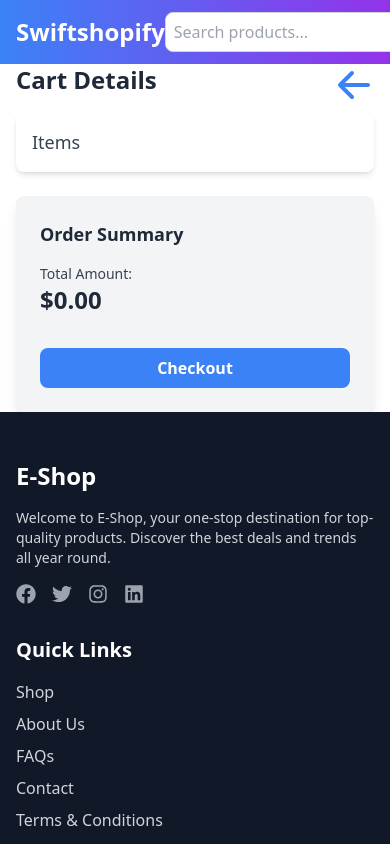
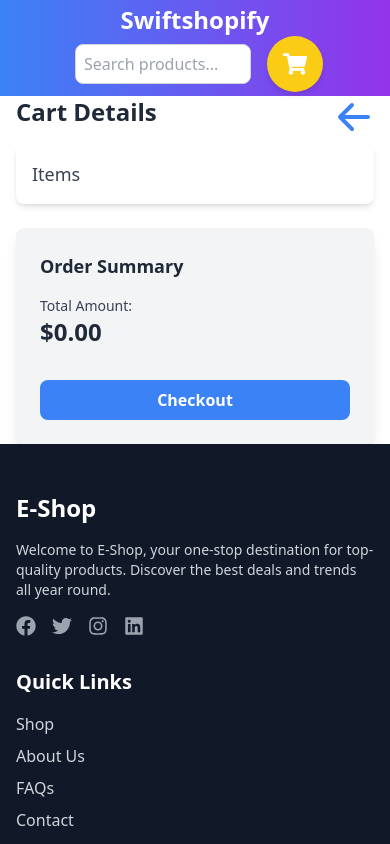
Before and after one commit to dksah1/e-shop, a React (Vite) app: page /cart in a window 390 px wide. Shown: the top 844 px of the page. Built offline with nearby package versions, Linux system fonts and the light colour scheme.

Commit message:
add changes related to responsiveness

```diff
--- a/src/App.jsx
+++ b/src/App.jsx
@@ -1,5 +1,4 @@
-import React from "react";
-import { QueryClient, QueryClientProvider } from "@tanstack/react-query";
+import React, { useEffect, useState } from "react";
 import ProductPage from "./pages/ProductPage";
 import { Routes, Route } from "react-router-dom";
 import ProductDetails from "./pages/ProductDetails";
@@ -8,12 +7,31 @@
 import CartDetail from "./pages/CartDetail";
 import Header from "./components/Header";
 import Footer from "./components/Footer";
+import { useGetCartDetails } from "./hooks/useCartHooks";
 
-const queryClient = new QueryClient();
+const App = () => {
+  const [cartQuantity, setCartQuantity] = useState(0);
+  const [searchTerm, setSearchTerm] = useState("");
 
-const App = () => (
-  <QueryClientProvider client={queryClient}>
-    <Header />
+  const cartId = localStorage.getItem("cart_id");
+  const { data: cartData } = useGetCartDetails(cartId);
+
+  useEffect(() => {
+    if (cartData) {
+      const totalQuantity = cartData.data.data.items.reduce(
+        (sum, item) => sum + item.quantity,
+        0
+      );
+      setCartQuantity(totalQuantity);
+    }
+  }, [cartData]);
+  return (
+    <>
+      <Header
+        searchTerm={searchTerm}
+        setSearchTerm={setSearchTerm}
+        cartQuantity={cartQuantity}
+      />
       <Routes>
         <Route path="/" element={<ProductPage />} />
         <Route path="/cart" element={<CartDetail />} />
@@ -21,7 +39,8 @@
       </Routes>
       <Footer />
       <ToastContainer />
-  </QueryClientProvider>
+    </>
   );
+};
 
 export default App;
--- a/src/components/Header.jsx
+++ b/src/components/Header.jsx
@@ -3,7 +3,7 @@
 import { FaShoppingCart } from "react-icons/fa";
 import { Link } from "react-router-dom";
 
-const Header = ({ searchTerm, setSearchTerm }) => {
+const Header = ({ searchTerm, setSearchTerm, cartQuantity }) => {
   const [scrolling, setScrolling] = useState(false);
 
   useEffect(() => {
@@ -22,17 +22,17 @@
       initial={{ y: -100 }}
       animate={{ y: 0 }}
       transition={{ duration: 0.5 }}
-      className={`fixed w-full top-0 left-0 z-50 h-16 flex items-center transition-all duration-300 ${
+      className={`fixed w-full top-0 left-0 z-50 sm:h-16 h-24 flex items-center transition-all duration-300 ${
         scrolling
           ? "bg-gradient-to-r from-blue-500 to-purple-600 shadow-lg"
           : "bg-gradient-to-r from-blue-500 to-purple-600 bg-opacity-70"
       } ${scrolling ? "rounded-b-lg" : ""}`}
     >
-      <div className="container mx-auto flex items-center justify-between px-4">
-        <div className="text-2xl font-bold text-white capitalize">
+      <div className="container mx-auto flex sm:flex-row flex-col items-center justify-between px-4">
+        <div className="text-2xl  font-bold text-white capitalize">
           <Link to="/">swiftshopify</Link>
         </div>
-        <nav className="space-x-6 hidden sm:flex">
+        <nav className="space-x-6 hidden md:flex">
           {["Home", "Products", "About", "Contact"].map((item) => (
             <motion.a
               key={item}
@@ -54,11 +54,16 @@
             placeholder="Search products..."
             value={searchTerm}
             onChange={(e) => setSearchTerm(e.target.value)}
-            className="w-64 p-2 border border-gray-300 rounded-lg focus:outline-none focus:ring focus:ring-yellow-300 transition h-10 mr-4"
+            className="w-44 sm:w-64 md:w-96 ml-2 p-2 border border-gray-300 rounded-lg focus:outline-none focus:ring focus:ring-yellow-300 transition h-10 mr-4"
           />
-          <Link to="/cart">
-            <button className="flex items-center justify-center bg-yellow-400 text-white rounded-full p-4 shadow-md hover:bg-yellow-500 transition">
-              <FaShoppingCart className="h-6 w-6" />
+          <Link to="/cart" className="relative">
+            <button className="flex items-center justify-centern bg-yellow-400 text-white rounded-full p-4 shadow-md hover:bg-yellow-500 transition ">
+              <FaShoppingCart className="h-6 w-6 " />
+              {cartQuantity > 0 && (
+                <span className="absolute top-0 right-0 bg-red-500 text-white text-xs font-semibold rounded-full h-5 w-5 flex items-center justify-center">
+                  {cartQuantity}
+                </span>
+              )}
             </button>
           </Link>
         </div>
--- a/src/components/ProductItem.jsx
+++ b/src/components/ProductItem.jsx
@@ -6,19 +6,20 @@
 const ProductItem = ({ product }) => {
   return (
     <motion.div
-      className="relative flex flex-col items-center justify-start w-full sm:w-48 h-72 bg-white border border-gray-200 rounded-md overflow-hidden shadow-sm hover:shadow-lg transition-shadow duration-300 mt-6 mx-2"
+      className="relative flex flex-col items-center justify-start w-full h-72 sm:h-80 md:h-96 lg:h-[28rem] bg-white border border-gray-200 rounded-md overflow-hidden shadow-sm hover:shadow-lg transition-shadow duration-300"
       whileHover={{ scale: 1.05 }}
       whileTap={{ scale: 0.98 }}
     >
-      <Link to={`/product/${product.slug}`} className="h-full w-full block">
+      <Link to={`/product/${product?.slug}`} className="h-full w-full block">
         <div className="flex flex-col h-full w-full">
           {/* Product Image */}
-          <div className="h-4/5  w-full overflow-hidden relative">
+          <div className="h-3/5 w-full overflow-hidden relative">
             <img
               src={product.images[0]}
               alt={product.title}
               className="w-full h-full object-cover transition-transform duration-300"
             />
+            {/* Discount Badge */}
             {product.offPercent > 0 && (
               <div className="absolute top-2 left-2 bg-red-500 text-white text-xs font-semibold px-2 py-1 rounded-full">
                 -{product.offPercent}%
@@ -27,14 +28,15 @@
           </div>
 
           {/* Product Details */}
-          <div className="h-2/5 w-full bg-white p-2  space-y-1">
-            <h2 className="text-xs font-semibold text-gray-800 text-left line-clamp-2">
+          <div className="h-2/5 w-full bg-white p-3 space-y-1">
+            <h2 className="text-sm font-semibold text-gray-800 text-left line-clamp-2">
               {product.title}
             </h2>
             <p className="text-xs text-gray-500 text-left">
               Brand: {product.brand.name}
             </p>
 
+            {/* Pricing */}
             <div className="flex items-center space-x-1 text-left">
               <span className="text-sm font-bold text-orange-500">
                 Rs.{product.price}
@@ -46,7 +48,8 @@
               )}
             </div>
 
-            <div className="flex items-center text-yellow-400 text-xs ">
+            {/* Ratings */}
+            <div className="flex items-center text-yellow-400 text-xs">
               {Array.from({ length: 5 }).map((_, i) => (
                 <FaStar
                   key={i}
--- a/src/components/ProductList.jsx
+++ b/src/components/ProductList.jsx
@@ -28,7 +28,7 @@
 
   return (
     <>
-      <div className="grid  grid-cols-1 gap-4 sm:grid-cols-3 md:grid-cols-4 lg:grid-cols-5  items-center justify-center ml-8 mt-16">
+      <div className="grid  grid-cols-1 gap-4 sm:grid-cols-2 md:grid-cols-3 lg:grid-cols-5  items-center justify-center mx-5 mt-20">
         {filteredProducts?.map((product) => (
           <div key={product._id}>
             <ProductItem key={product._id} product={product} />
--- a/src/main.jsx
+++ b/src/main.jsx
@@ -1,15 +1,16 @@
 import React from "react";
-import { StrictMode } from "react";
 import { createRoot } from "react-dom/client";
 import "./index.css";
 import App from "./App.jsx";
+import { QueryClient, QueryClientProvider } from "@tanstack/react-query";
 
 import { BrowserRouter } from "react-router-dom";
+const queryClient = new QueryClient();
 
 createRoot(document.getElementById("root")).render(
-  <StrictMode>
+  <QueryClientProvider client={queryClient}>
     <BrowserRouter>
       <App />
     </BrowserRouter>
-  </StrictMode>
+  </QueryClientProvider>
 );
--- a/src/pages/CartDetail.jsx
+++ b/src/pages/CartDetail.jsx
@@ -61,7 +61,7 @@
     );
 
   return (
-    <div className="bg-white mt-16 flex justify-center px-4">
+    <div className="bg-white sm:mt-16 mt-24  flex justify-center px-4">
       <div className="flex flex-col w-full max-w-5xl">
         <div className="flex justify-between items-center">
           <h2 className="text-2xl font-semibold mb-4 text-gray-800">
--- a/src/pages/ProductPage.jsx
+++ b/src/pages/ProductPage.jsx
@@ -1,14 +1,13 @@
-import React, { useState } from "react";
+import React, { useState, useEffect } from "react";
 import ProductList from "../components/ProductList";
+import Header from "../components/Header";
 import { motion } from "framer-motion";
-import Header from "../components/Header";
 
 const ProductPage = () => {
   const [searchTerm, setSearchTerm] = useState("");
 
   return (
     <motion.div>
-      <Header searchTerm={searchTerm} setSearchTerm={setSearchTerm} />{" "}
       <ProductList searchTerm={searchTerm} />
     </motion.div>
   );
```
Lines whose indentation alone changed are shown as unchanged.
